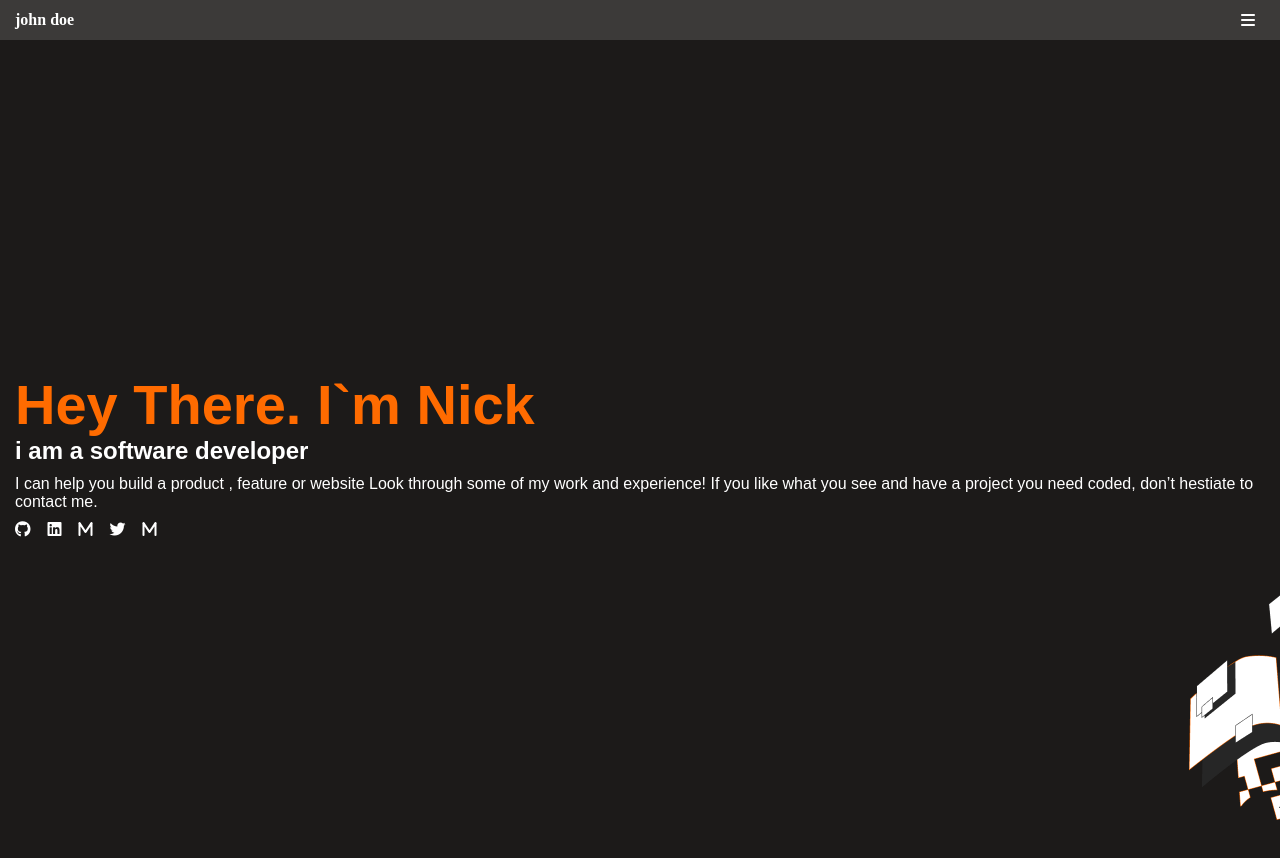
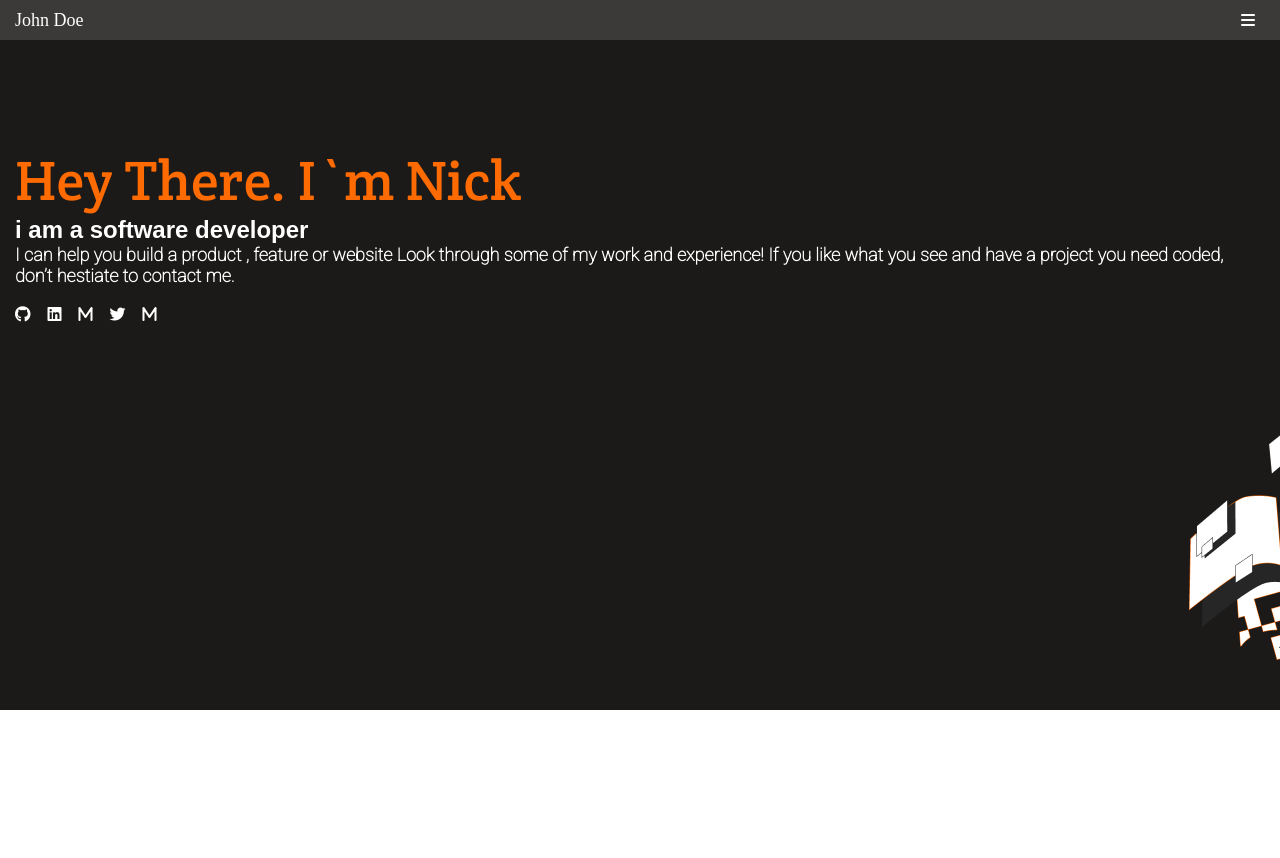
Before and after one commit to businesskaniki/portfolio, a plain HTML site: page index.html in a window 1280 px wide. After the commit the page ends 800 px from the top, so only its background shows below. Drawn offline with Linux system fonts and the light colour scheme; a web font is replaced by a local one.

Commit message:
changed h3 to a tag  fixed bg image fixed icons to a tag icons and  fixed the margin and padding problem

```diff
--- a/index.html
+++ b/index.html
@@ -16,12 +16,12 @@
   </head>
   <body>
     <header class="nav">
-      <a href="#">john doe</a>
+      <a href="#">John Doe</a>
       <i class="fa-solid fa-bars"></i>
     </header>
     <section   class="main">
       <h1>Hey There. I`m Nick</h1>
-      <h5>i am a software developer</h5>
+      <h4>i am a software developer</h4>
       <p>
         I can help you build a product , feature or website Look through some of
         my work and experience! If you like what you see and have a project you
--- a/styles.css
+++ b/styles.css
@@ -1,4 +1,5 @@
 @import url('https://fonts.googleapis.com/css2?family=BhuTuka+Expanded+One&family=Cormorant+Garamond:wght@300&family=Dancing+Script:wght@500;600;700&family=Mukta:wght@200&family=Permanent+Marker&family=Redressed&family=Roboto:wght@100&family=Signika:wght@300;400;500;600;700&family=Space+Grotesk:wght@300&display=swap');
+@import url('https://fonts.googleapis.com/css2?family=BhuTuka+Expanded+One&family=Cormorant+Garamond:wght@300&family=Crete+Round:ital@0;1&family=Dancing+Script:wght@500;600;700&family=Mukta:wght@200&family=Permanent+Marker&family=Poppins:ital,wght@0,100;1,100&family=Redressed&family=Roboto:wght@100&family=Signika:wght@300;400;500;600;700&family=Space+Grotesk:wght@300&display=swap');
 
 .nav {
   display: flex;
@@ -18,7 +19,7 @@
   text-decoration: none;
   color: white;
   margin-left: 15px;
-  font-weight: bolder;
+  font-size: 18px;
 }
 
 .nav i {
@@ -28,10 +29,9 @@
 .main {
   display: flex;
   flex-direction: column;
-  justify-content: center;
-  padding: 15px 15px;
+  padding: 15px;
   color: white;
-  height: 100vh;
+  height: 80vh;
   background-color: #1c1a19;
   background-image: url(images/bg.png);
   background-position: bottom;
@@ -40,14 +40,15 @@
 }
 
 .main h1 {
+  margin-top: 90px;
   color: #ff6b00;
-  font-family: Arial, sans-serif;
+  font-family: 'Crete Round', serif;
   font-style: normal;
-  font-weight: 900;
+  font-weight:lighter ;
   font-size: 56px;
 }
 
-.main h5 {
+.main h4 {
   font-family: Arial, sans-serif;
   font-style: normal;
   font-weight: 700;
@@ -55,15 +56,16 @@
 }
 
 .main p {
-  margin-top: 10px;
-  font-family: Arial, Helvetica, sans-serif;
+  flex-wrap: wrap;
+  margin-top: 10px 0px;
+  font-family: 'Roboto', sans-serif;
   font-style: normal;
-  font-weight: 400;
-  font-size: 16px;
+  font-weight: bolder;
+  font-size: 18px;
 }
 
 .main ul {
-  margin-top: 10px;
+  margin-top: 20px;
   display: flex;
   justify-content: flex-start;
   text-align: center;
```
